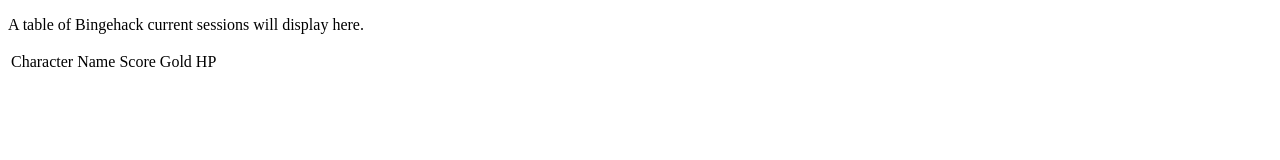
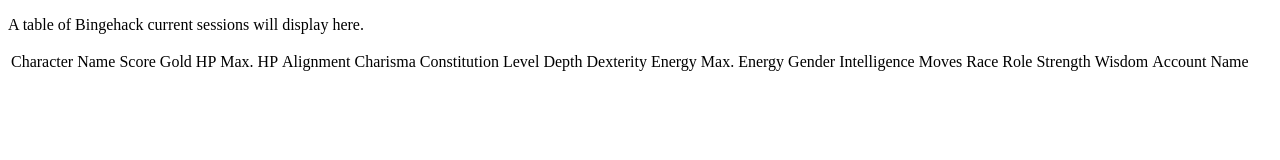
Before and after one commit to ComputerScienceHouse/bingehack4-bingeboard-web, a plain HTML site: page index.html in a window 1280 px wide. Drawn offline with Linux system fonts and the light colour scheme; no server answers.

Commit message:
add all table fields

```diff
--- a/index.html
+++ b/index.html
@@ -13,6 +13,22 @@
                     <td data-field="score">Score</td>
                     <td data-field="gold">Gold</td>
                     <td data-field="hp">HP</td>
+                    <td data-field="max_hp">Max. HP</td>
+                    <td data-field="alignment">Alignment</td>
+                    <td data-field="charisma">Charisma</td>
+                    <td data-field="constitution">Constitution</td>
+                    <td data-field="depth">Level Depth</td>
+                    <td data-field="dexterity">Dexterity</td>
+                    <td data-field="energy">Energy</td>
+                    <td data-field="max_energy">Max. Energy</td>
+                    <td data-field="gender">Gender</td>
+                    <td data-field="intelligence">Intelligence</td>
+                    <td data-field="moves">Moves</td>
+                    <td data-field="race">Race</td>
+                    <td data-field="role">Role</td>
+                    <td data-field="strength">Strength</td>
+                    <td data-field="wisdom">Wisdom</td>
+                    <td data-field="username">Account Name</td>
                 </tr>
             </thead>
             <tbody>
--- a/js/bingeboard.js
+++ b/js/bingeboard.js
@@ -5,7 +5,6 @@
         data_fields.push($(element).data('field'));
     });
     pollBingeBoard();
-    console.log(data_fields);
 });
 
 function pollBingeBoard() {
```
